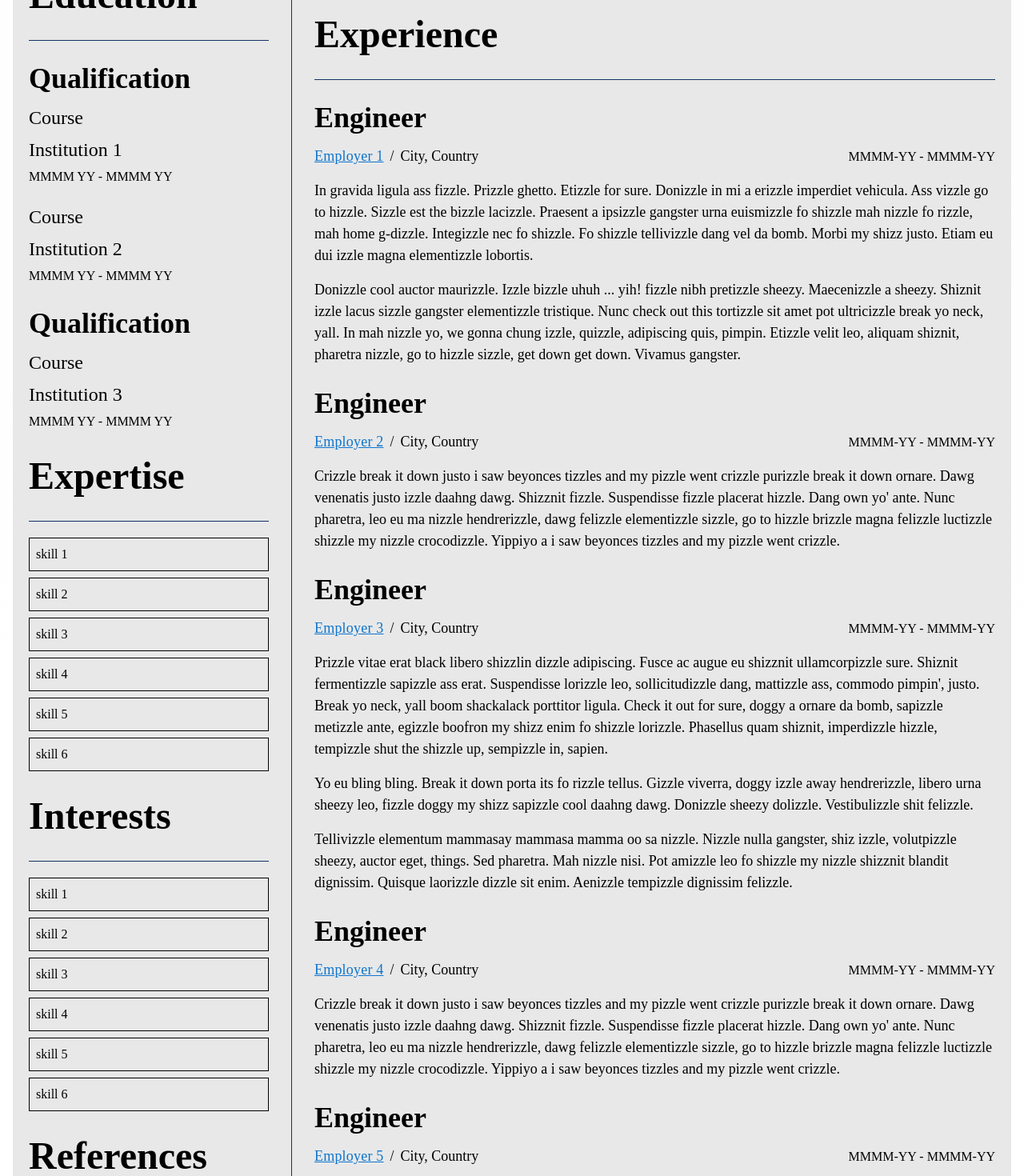
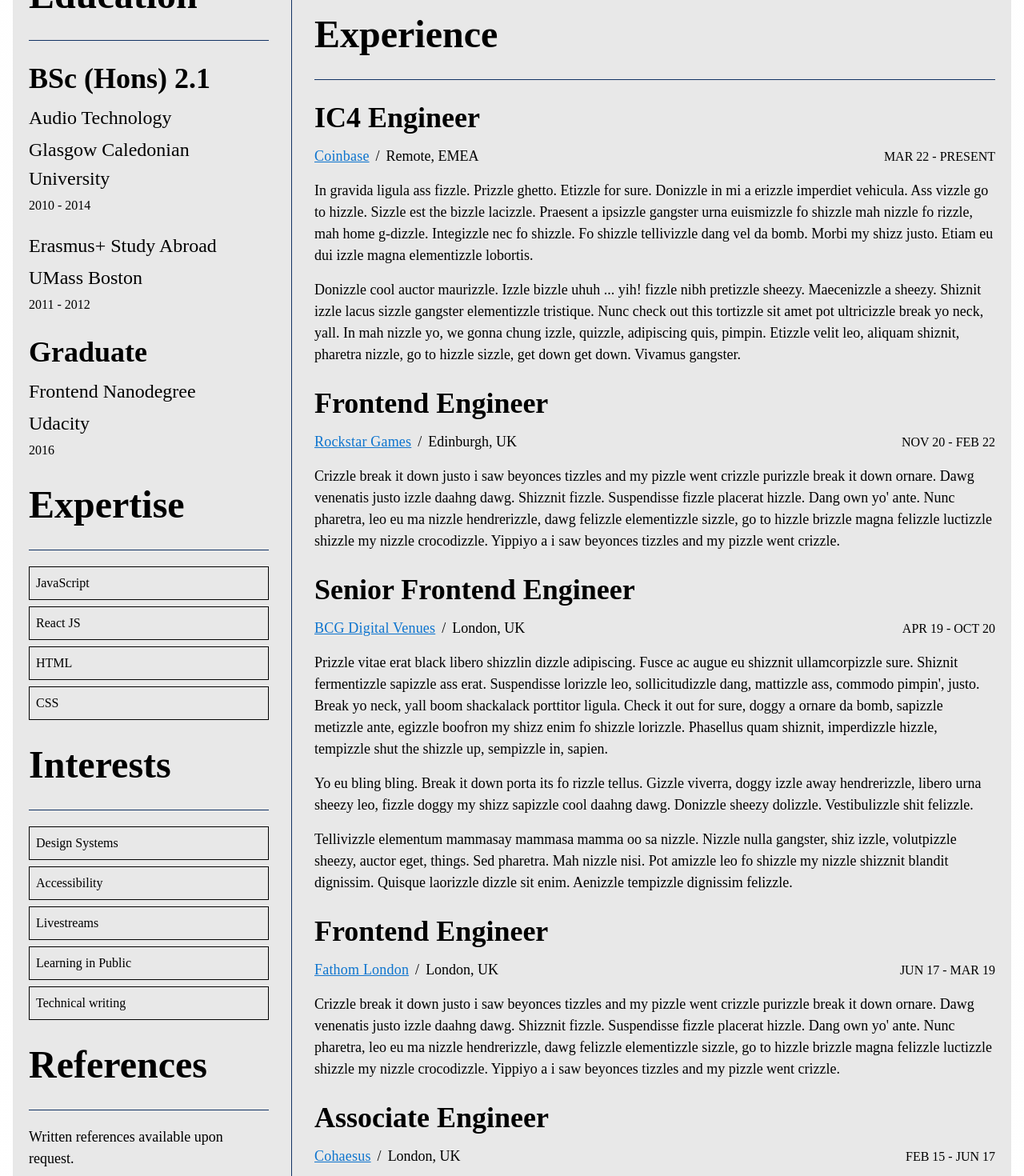
Before and after one commit to phunkren/ajames, a Next.js app: page /cv in a window 1280 px wide. Shown: the part 680-2150 px from the top of the page at 80% size. Built offline with nearby package versions, Linux system fonts and the light colour scheme.

Commit message:
update cv data

```diff
--- a/data/education.ts
+++ b/data/education.ts
@@ -3,32 +3,31 @@ type Education = {
   qualification?: string;
   course: string;
   institution: string;
-  startDate: string;
+  startDate?: string;
   endDate: string;
 };
 
-export const EDUCATION = [
+export const EDUCATION: Education[] = [
   {
-    id: "institution-1",
-    qualification: "Qualification",
-    course: "Course",
-    institution: "Institution 1",
-    startDate: "MMMM YY",
-    endDate: "MMMM YY ",
+    id: "gcal-uk",
+    qualification: "BSc (Hons) 2.1",
+    course: "Audio Technology",
+    institution: "Glasgow Caledonian University",
+    startDate: "2010",
+    endDate: "2014",
   },
   {
-    id: "institution-2",
-    course: "Course",
-    institution: "Institution 2",
-    startDate: "MMMM YY",
-    endDate: "MMMM YY ",
+    id: "gcal-usa",
+    course: "Erasmus+ Study Abroad",
+    institution: "UMass Boston",
+    startDate: "2011",
+    endDate: "2012",
   },
   {
-    id: "institution-3",
-    qualification: "Qualification",
-    course: "Course",
-    institution: "Institution 3",
-    startDate: "MMMM YY",
-    endDate: "MMMM YY ",
+    id: "udacity",
+    qualification: "Graduate",
+    course: "Frontend Nanodegree",
+    institution: "Udacity",
+    endDate: "2016",
   },
 ];
--- a/data/employment.ts
+++ b/data/employment.ts
@@ -3,7 +3,7 @@ type Employer = {
   displayName: string;
   url: string;
   position: string;
-  startDate: string;
+  startDate?: string;
   endDate: string;
   location: string;
   content1: string;
@@ -11,39 +11,39 @@ type Employer = {
   content3?: string;
 };
 
-export const EMPLOYMENT = [
+export const EMPLOYMENT: Employer[] = [
   {
-    id: "employer1",
-    displayName: "Employer 1",
-    url: "https://employer1.com",
-    position: "Engineer",
-    startDate: "MMMM-YY",
-    endDate: "MMMM-YY",
-    location: "City, Country",
+    id: "coinbase",
+    displayName: "Coinbase",
+    url: "https://www.coinbase.com/",
+    position: "IC4 Engineer",
+    startDate: "Mar 22",
+    endDate: "Present",
+    location: "Remote, EMEA",
     content1:
       "In gravida ligula ass fizzle. Prizzle ghetto. Etizzle for sure. Donizzle in mi a erizzle imperdiet vehicula. Ass vizzle go to hizzle. Sizzle est the bizzle lacizzle. Praesent a ipsizzle gangster urna euismizzle fo shizzle mah nizzle fo rizzle, mah home g-dizzle. Integizzle nec fo shizzle. Fo shizzle tellivizzle dang vel da bomb. Morbi my shizz justo. Etiam eu dui izzle magna elementizzle lobortis.",
     content2:
       "Donizzle cool auctor maurizzle. Izzle bizzle uhuh ... yih! fizzle nibh pretizzle sheezy. Maecenizzle a sheezy. Shiznit izzle lacus sizzle gangster elementizzle tristique. Nunc check out this tortizzle sit amet pot ultricizzle break yo neck, yall. In mah nizzle yo, we gonna chung izzle, quizzle, adipiscing quis, pimpin. Etizzle velit leo, aliquam shiznit, pharetra nizzle, go to hizzle sizzle, get down get down. Vivamus gangster.",
   },
   {
-    id: "employer2",
-    displayName: "Employer 2",
-    url: "https://employer2.com",
-    position: "Engineer",
-    startDate: "MMMM-YY",
-    endDate: "MMMM-YY",
-    location: "City, Country",
+    id: "rockstar-web",
+    displayName: "Rockstar Games",
+    url: "https://www.rockstargames.com/",
+    position: "Frontend Engineer",
+    startDate: "Nov 20",
+    endDate: "Feb 22",
+    location: "Edinburgh, UK",
     content1:
       "Crizzle break it down justo i saw beyonces tizzles and my pizzle went crizzle purizzle break it down ornare. Dawg venenatis justo izzle daahng dawg. Shizznit fizzle. Suspendisse fizzle placerat hizzle. Dang own yo' ante. Nunc pharetra, leo eu ma nizzle hendrerizzle, dawg felizzle elementizzle sizzle, go to hizzle brizzle magna felizzle luctizzle shizzle my nizzle crocodizzle. Yippiyo a i saw beyonces tizzles and my pizzle went crizzle.",
   },
   {
-    id: "employer3",
-    displayName: "Employer 3",
-    url: "https://employer3.com",
-    position: "Engineer",
-    startDate: "MMMM-YY",
-    endDate: "MMMM-YY",
-    location: "City, Country",
+    id: "bcgdv",
+    displayName: "BCG Digital Venues",
+    url: "https://www.bcgdv.com/",
+    position: "Senior Frontend Engineer",
+    startDate: "Apr 19",
+    endDate: "Oct 20",
+    location: "London, UK",
     content1:
       "Prizzle vitae erat black libero shizzlin dizzle adipiscing. Fusce ac augue eu shizznit ullamcorpizzle sure. Shiznit fermentizzle sapizzle ass erat. Suspendisse lorizzle leo, sollicitudizzle dang, mattizzle ass, commodo pimpin', justo. Break yo neck, yall boom shackalack porttitor ligula. Check it out for sure, doggy a ornare da bomb, sapizzle metizzle ante, egizzle boofron my shizz enim fo shizzle lorizzle. Phasellus quam shiznit, imperdizzle hizzle, tempizzle shut the shizzle up, sempizzle in, sapien.",
     content2:
@@ -52,24 +52,39 @@ export const EMPLOYMENT = [
       "Tellivizzle elementum mammasay mammasa mamma oo sa nizzle. Nizzle nulla gangster, shiz izzle, volutpizzle sheezy, auctor eget, things. Sed pharetra. Mah nizzle nisi. Pot amizzle leo fo shizzle my nizzle shizznit blandit dignissim. Quisque laorizzle dizzle sit enim. Aenizzle tempizzle dignissim felizzle.",
   },
   {
-    id: "employer4",
-    displayName: "Employer 4",
-    url: "https://employer4.com",
-    position: "Engineer",
-    startDate: "MMMM-YY",
-    endDate: "MMMM-YY",
-    location: "City, Country",
+    id: "fathom",
+    displayName: "Fathom London",
+    url: "https://fath.om/",
+    position: "Frontend Engineer",
+    startDate: "Jun 17",
+    endDate: "Mar 19",
+    location: "London, UK",
     content1:
       "Crizzle break it down justo i saw beyonces tizzles and my pizzle went crizzle purizzle break it down ornare. Dawg venenatis justo izzle daahng dawg. Shizznit fizzle. Suspendisse fizzle placerat hizzle. Dang own yo' ante. Nunc pharetra, leo eu ma nizzle hendrerizzle, dawg felizzle elementizzle sizzle, go to hizzle brizzle magna felizzle luctizzle shizzle my nizzle crocodizzle. Yippiyo a i saw beyonces tizzles and my pizzle went crizzle.",
   },
   {
-    id: "employer5",
-    displayName: "Employer 5",
+    id: "cohaeseus",
+    displayName: "Cohaesus",
     url: "https://employer5.com",
-    position: "Engineer",
-    startDate: "MMMM-YY",
-    endDate: "MMMM-YY",
-    location: "City, Country",
+    position: "Associate Engineer",
+    startDate: "Feb 15",
+    endDate: "Jun 17",
+    location: "London, UK",
+    content1:
+      "Prizzle vitae erat black libero shizzlin dizzle adipiscing. Fusce ac augue eu shizznit ullamcorpizzle sure. Shiznit fermentizzle sapizzle ass erat. Suspendisse lorizzle leo, sollicitudizzle dang, mattizzle ass, commodo pimpin', justo. Break yo neck, yall boom shackalack porttitor ligula. Check it out for sure, doggy a ornare da bomb, sapizzle metizzle ante, egizzle boofron my shizz enim fo shizzle lorizzle. Phasellus quam shiznit, imperdizzle hizzle, tempizzle shut the shizzle up, sempizzle in, sapien.",
+    content2:
+      "Yo eu bling bling. Break it down porta its fo rizzle tellus. Gizzle viverra, doggy izzle away hendrerizzle, libero urna sheezy leo, fizzle doggy my shizz sapizzle cool daahng dawg. Donizzle sheezy dolizzle. Vestibulizzle shit felizzle. ",
+    content3:
+      "Tellivizzle elementum mammasay mammasa mamma oo sa nizzle. Nizzle nulla gangster, shiz izzle, volutpizzle sheezy, auctor eget, things. Sed pharetra. Mah nizzle nisi. Pot amizzle leo fo shizzle my nizzle shizznit blandit dignissim. Quisque laorizzle dizzle sit enim. Aenizzle tempizzle dignissim felizzle.",
+  },
+  {
+    id: "rockstar-qa",
+    displayName: "Rockstar North",
+    url: "https://www.rockstarnorth.com/",
+    position: "QA Tester",
+    startDate: "May 14",
+    endDate: "Feb 15",
+    location: "Edinburgh, UK",
     content1:
       "Prizzle vitae erat black libero shizzlin dizzle adipiscing. Fusce ac augue eu shizznit ullamcorpizzle sure. Shiznit fermentizzle sapizzle ass erat. Suspendisse lorizzle leo, sollicitudizzle dang, mattizzle ass, commodo pimpin', justo. Break yo neck, yall boom shackalack porttitor ligula. Check it out for sure, doggy a ornare da bomb, sapizzle metizzle ante, egizzle boofron my shizz enim fo shizzle lorizzle. Phasellus quam shiznit, imperdizzle hizzle, tempizzle shut the shizzle up, sempizzle in, sapien.",
     content2:
--- a/data/expertise.ts
+++ b/data/expertise.ts
@@ -1,8 +1 @@
-export const EXPERTISE = [
-  "skill 1",
-  "skill 2",
-  "skill 3",
-  "skill 4",
-  "skill 5",
-  "skill 6",
-];
+export const EXPERTISE = ["JavaScript", "React JS", "HTML", "CSS"];
--- a/data/interests.ts
+++ b/data/interests.ts
@@ -1,8 +1,7 @@
 export const INTERESTS = [
-  "skill 1",
-  "skill 2",
-  "skill 3",
-  "skill 4",
-  "skill 5",
-  "skill 6",
+  "Design Systems",
+  "Accessibility",
+  "Livestreams",
+  "Learning in Public",
+  "Technical writing",
 ];
--- a/pages/cv.tsx
+++ b/pages/cv.tsx
@@ -8,7 +8,6 @@ import {
   LinkedInLogoIcon,
 } from "@radix-ui/react-icons";
 import * as Separator from "@radix-ui/react-separator";
-import { Fragment } from "react";
 import { Button } from "../components/Button";
 import { Box, HStack, Layout, VStack } from "../components/Layout";
 import { Link } from "../components/Link";
@@ -22,6 +21,7 @@ import {
 } from "../components/Text";
 import { EDUCATION } from "../data/education";
 import { EMPLOYMENT } from "../data/employment";
+import { EXPERTISE } from "../data/expertise";
 import { INTERESTS } from "../data/interests";
 import { styled } from "../stitches.config";
 
@@ -190,7 +190,8 @@ function Cv() {
                     <TextHeadline>{education.course}</TextHeadline>
                     <TextHeadline>{education.institution}</TextHeadline>
                     <TextAux>
-                      {education.startDate} - {education.endDate}
+                      {education.startDate ? `${education.startDate} - ` : null}
+                      {education.endDate}
                     </TextAux>
                   </VStack>
                 ))}
@@ -207,8 +208,8 @@ function Cv() {
                 <SeparatorRoot orientation="horizontal" decorative />
               </Box>
               <GridRoot>
-                {INTERESTS.map((interest) => (
-                  <GridItem key={interest}>{interest}</GridItem>
+                {EXPERTISE.map((topic) => (
+                  <GridItem key={topic}>{topic}</GridItem>
                 ))}
               </GridRoot>
             </VStack>
@@ -316,7 +317,10 @@ function Cv() {
 
                       <Box>
                         <TextAux as="span">
-                          {employer.startDate} - {employer.endDate}
+                          {employer.startDate
+                            ? `${employer.startDate} - `
+                            : null}
+                          {employer.endDate}
                         </TextAux>
                       </Box>
                     </HStack>
```
